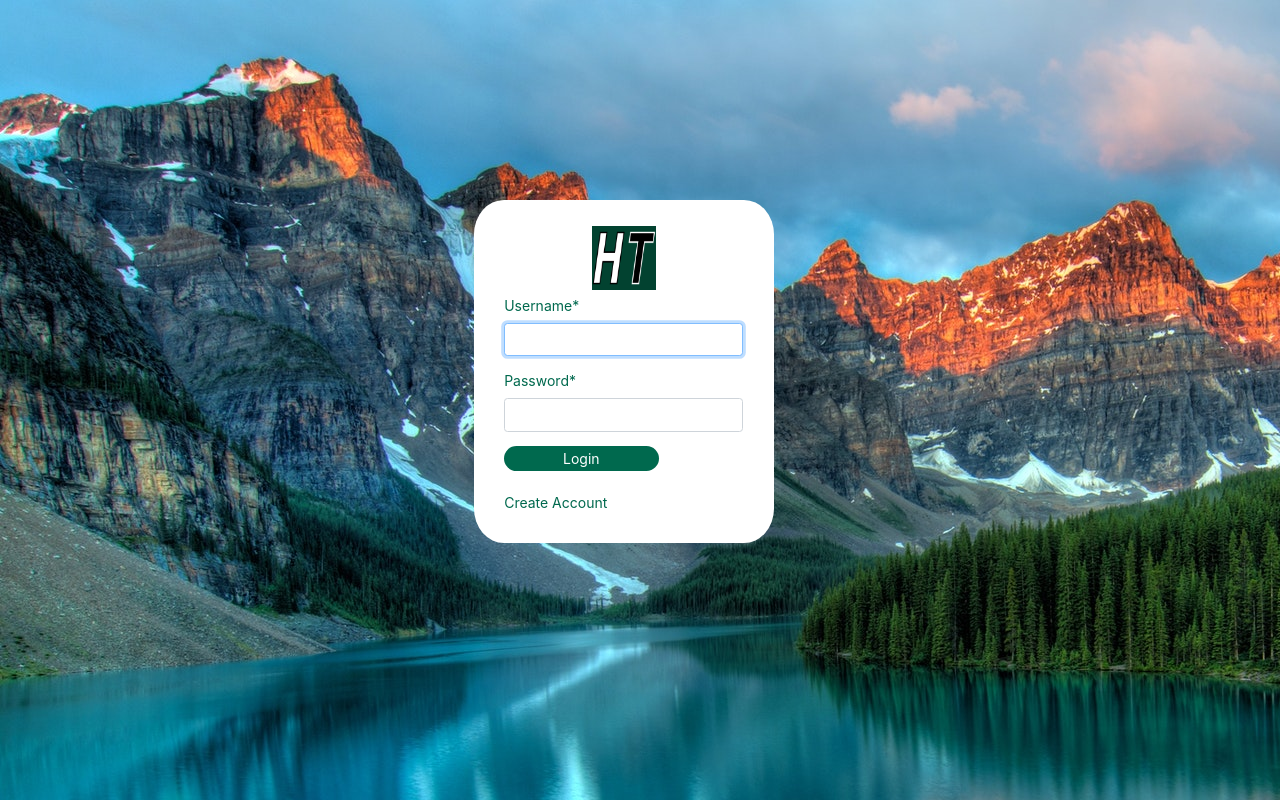
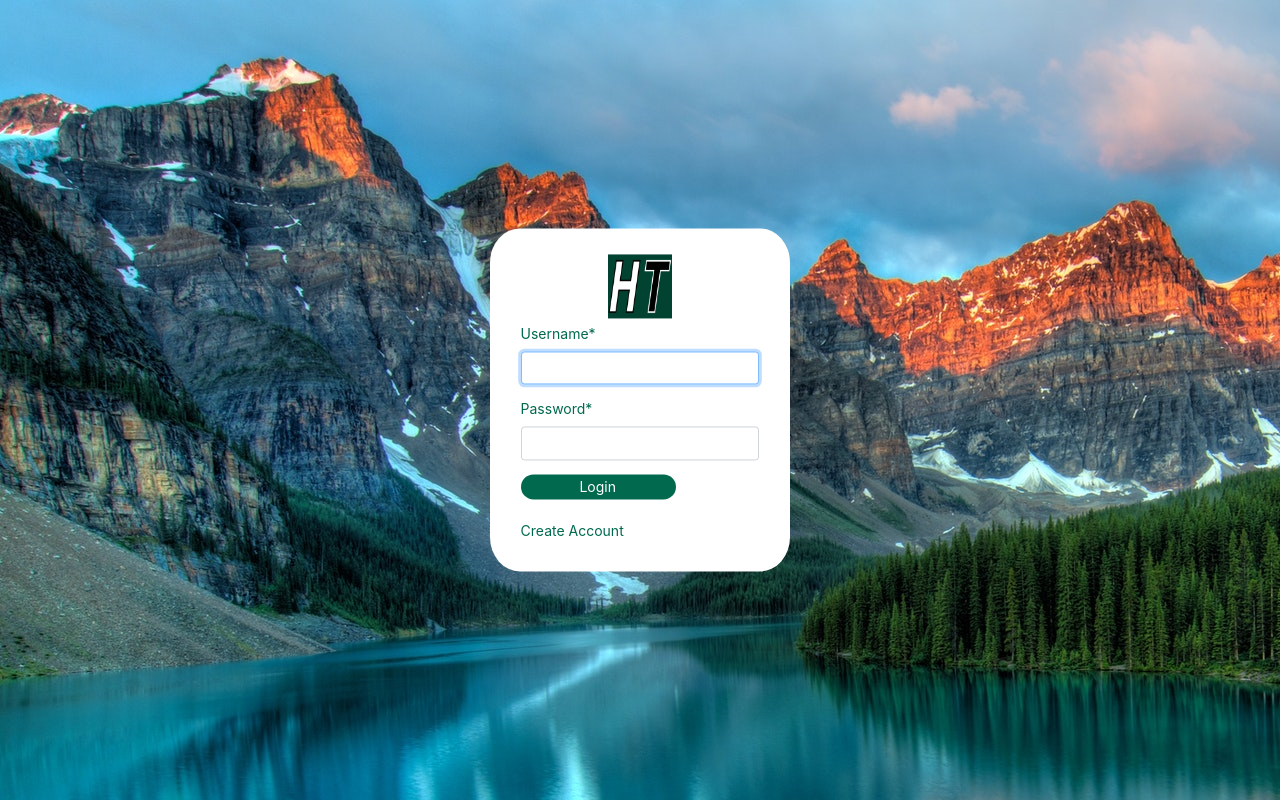
Before and after one commit to JohnGilbert57/Python-Hobby-Tracker, a Django app: page /login/ in a window 1280 px wide. Run offline with Django 3.2, Linux system fonts and the light colour scheme; some libraries are stand-ins or nearby versions.

Commit message:
centered all login and create account forms

```diff
--- a/hobbytracker/myapp/static/myapp/css/createuser.css
+++ b/hobbytracker/myapp/static/myapp/css/createuser.css
@@ -20,8 +20,9 @@ body {
 }
 #formComponents{
     position:absolute;
-    top: 20%;
-    left: 32%;
+    top: 50%;
+    left: 50%;
+    transform: translate(-50%, -50%) scale(1);
     width: 30%;
     padding-top: 2%;
     padding-left: 2%;
--- a/hobbytracker/myapp/static/myapp/css/user_login.css
+++ b/hobbytracker/myapp/static/myapp/css/user_login.css
@@ -21,8 +21,9 @@ body {
 #formComponents{
     position:absolute;
     width: 300px;
-    top: 25%;
-    left: 37%;
+    top: 50%;
+    left: 50%;
+    transform: translate(-50%, -50%) scale(1);
     padding-top: 2%;
     padding-left: 2%;
     padding-bottom: 2%;
```
Also changed, not shown: hobbytracker/db.sqlite3.
